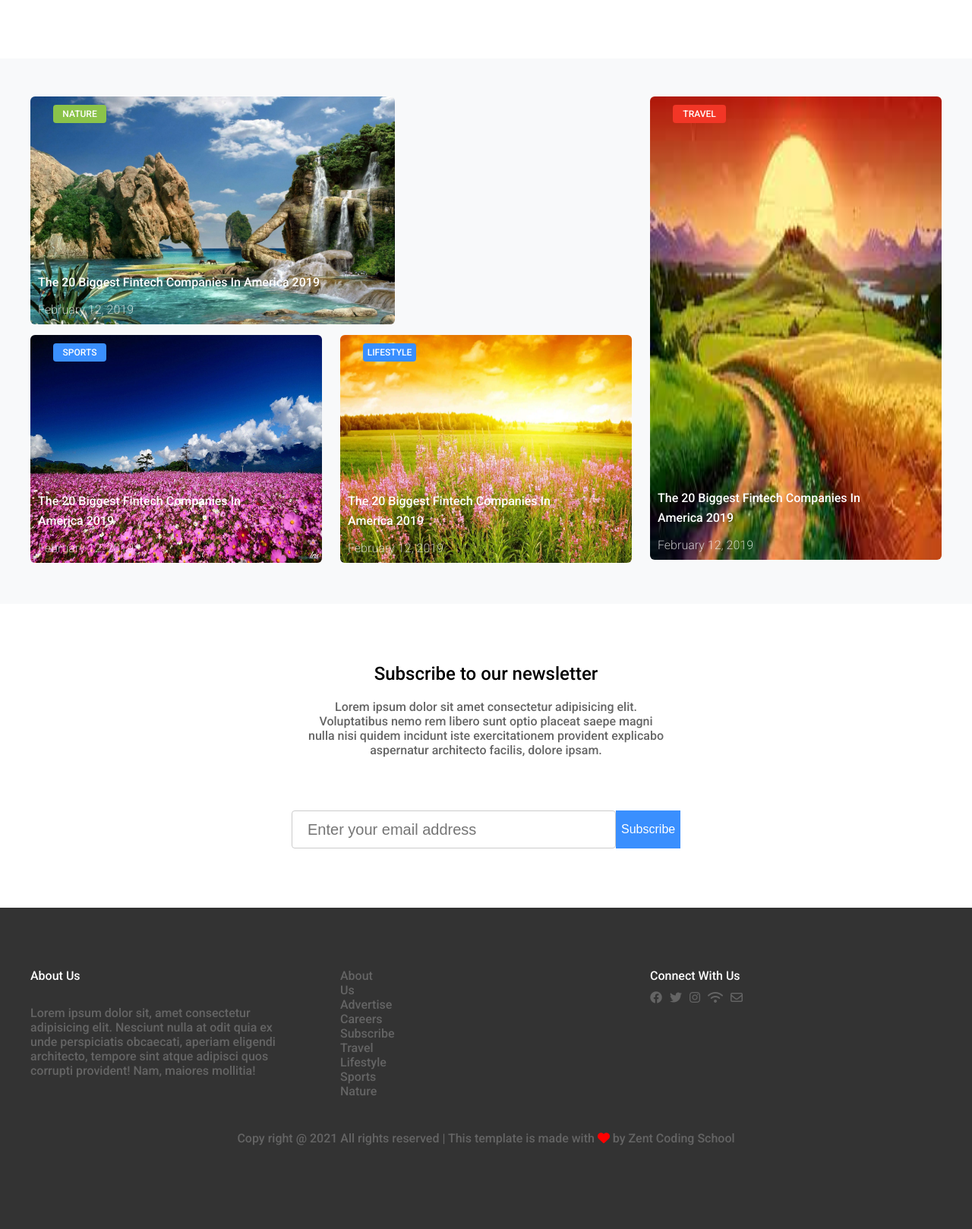
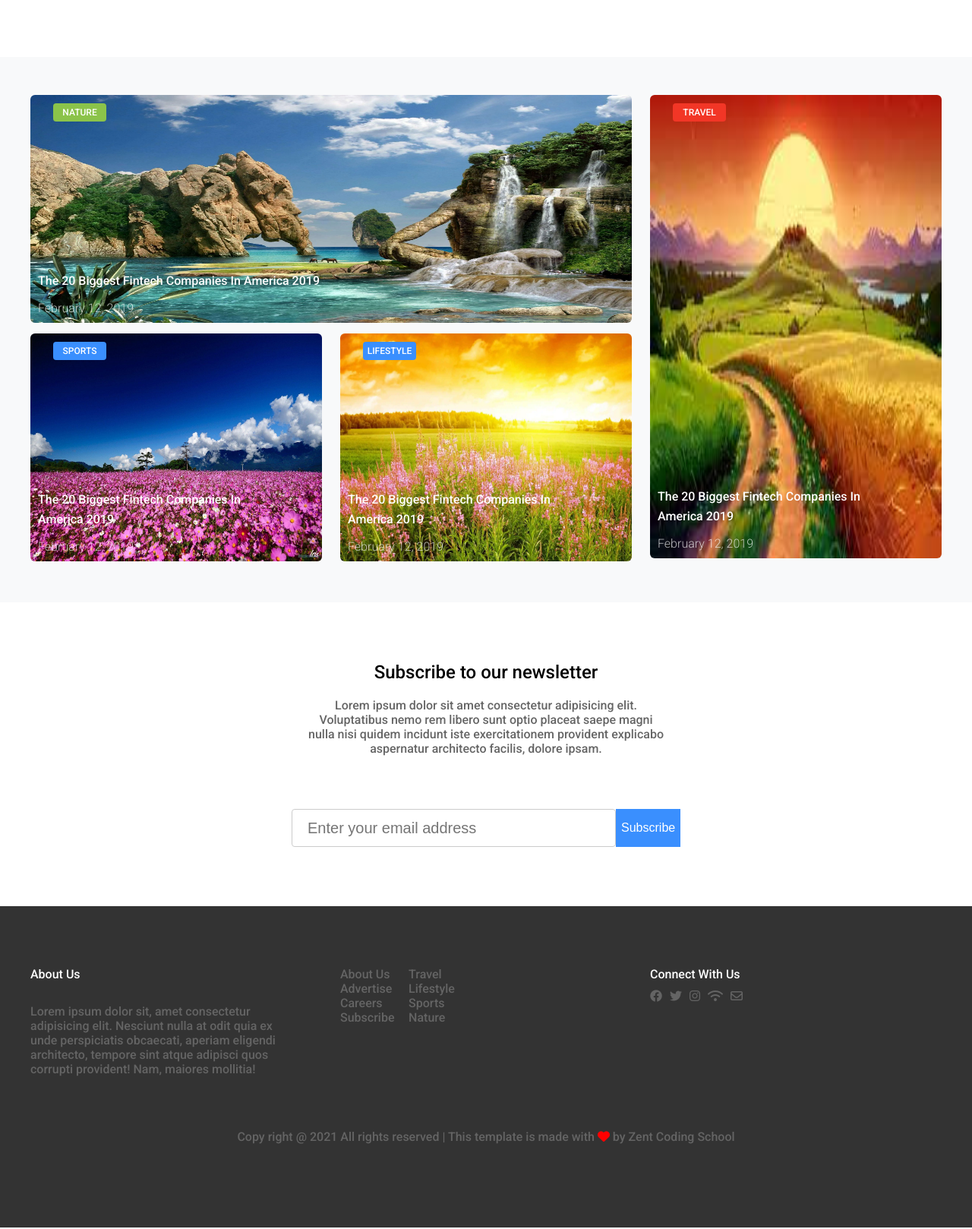
Before and after one commit to hieunguyen276/Fontend, a plain HTML site: page 25-09-2023/index.html in a window 1280 px wide. Shown: the part 2650-4268 px from the top of the page at 76% size. Drawn offline with Linux system fonts and the light colour scheme.

Commit message:
bai 25-09-2023

```diff
--- a/25-09-2023/css/main.css
+++ b/25-09-2023/css/main.css
@@ -106,7 +106,7 @@ header {
 .topic__item-middle img {
     margin: 50px;
     width: 89%;
-    height: 100%;
+    height: 450px;
     border-radius: 6px;
 }
 
@@ -272,7 +272,7 @@ header {
 }
 
 .nature img {
-    max-width: 100%;
+    width: 100%;
     height: 300px;
     border-radius: 6px;
 }
--- a/25-09-2023/css/responsive.css
+++ b/25-09-2023/css/responsive.css
@@ -258,4 +258,8 @@
     .tablet-menu-btn {
         display: none;
     }
+
+    .select-item {
+        display: flex;
+    }
 }
```
